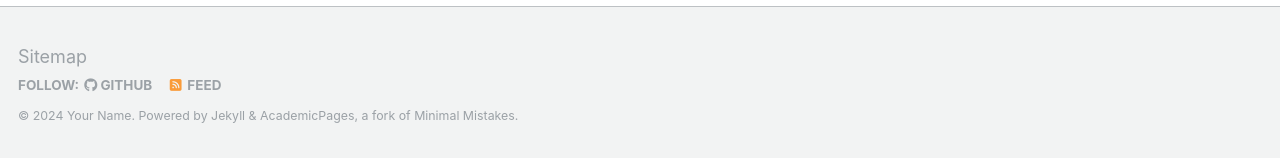
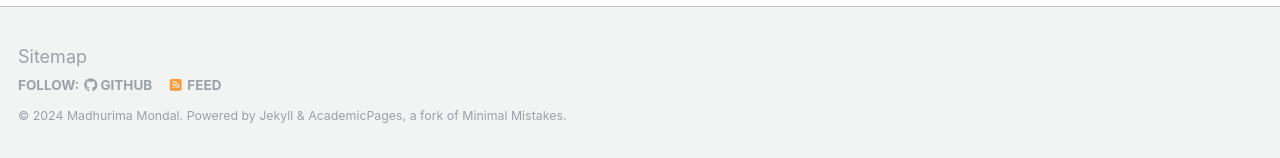
Before and after one commit to hub2nature/MaddhurimaMonddal, a Jekyll site: the page built from _pages/about.md, in a window 1280 px wide and 900 px high, scrolled down 2660 px. Shown: the part 739-897 px from the top of the window. Built offline with Jekyll 4.4.1, drawn with Linux system fonts in a browser that asks for light colours; some web fonts are replaced.

Commit message:
Update _config.yml

```diff
--- a/_config.yml
+++ b/_config.yml
@@ -10,7 +10,7 @@
 locale                   : "en-US"
 title                    : "Your Name / Site Title"
 title_separator          : "-"
-name                     : &name "Your Name"
+name                     : &name "Madhurima Mondal"
 description              : &description "personal description"
 url                      : https://academicpages.github.io # the base hostname & protocol for your site e.g. "https://mmistakes.github.io"
 baseurl                  : "" # the subpath of your site, e.g. "/blog"
```
